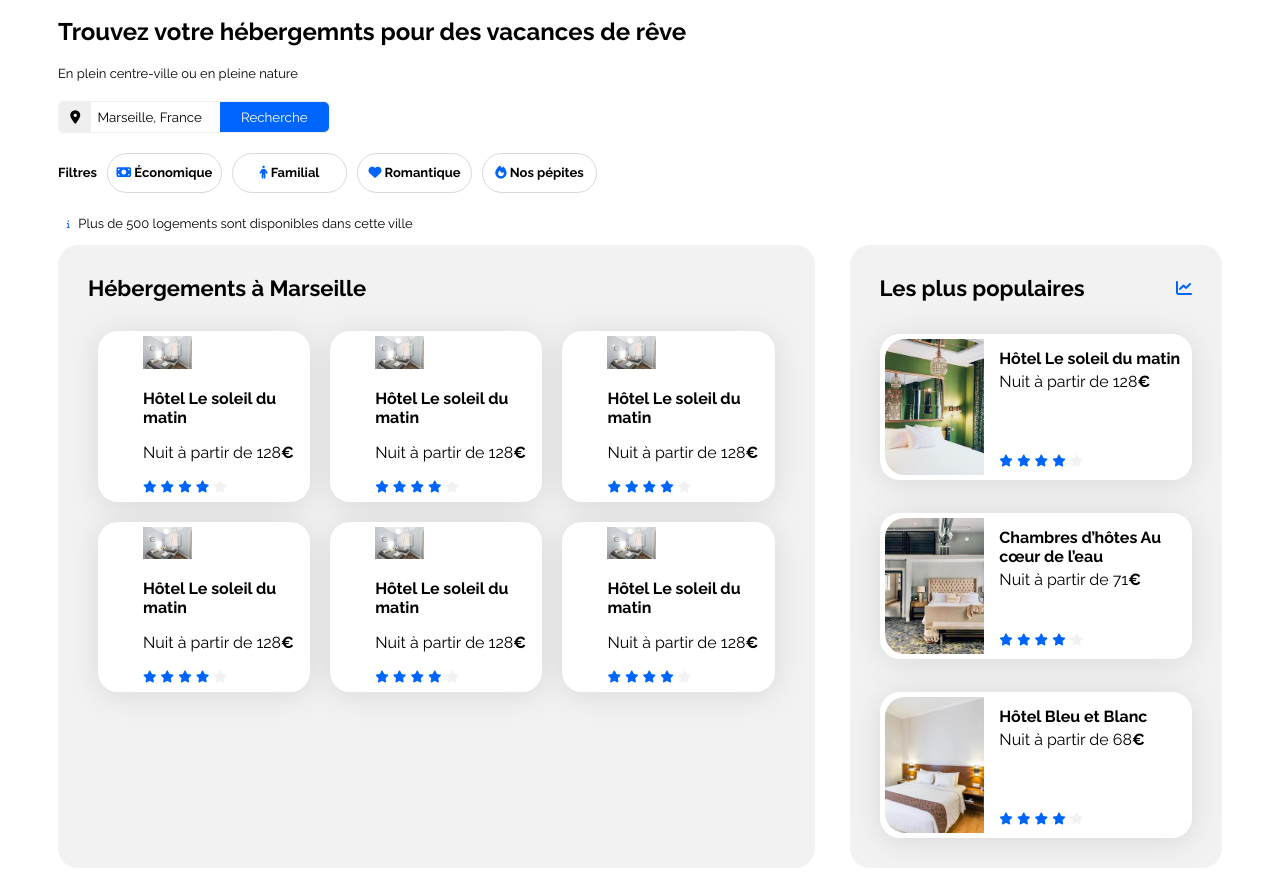
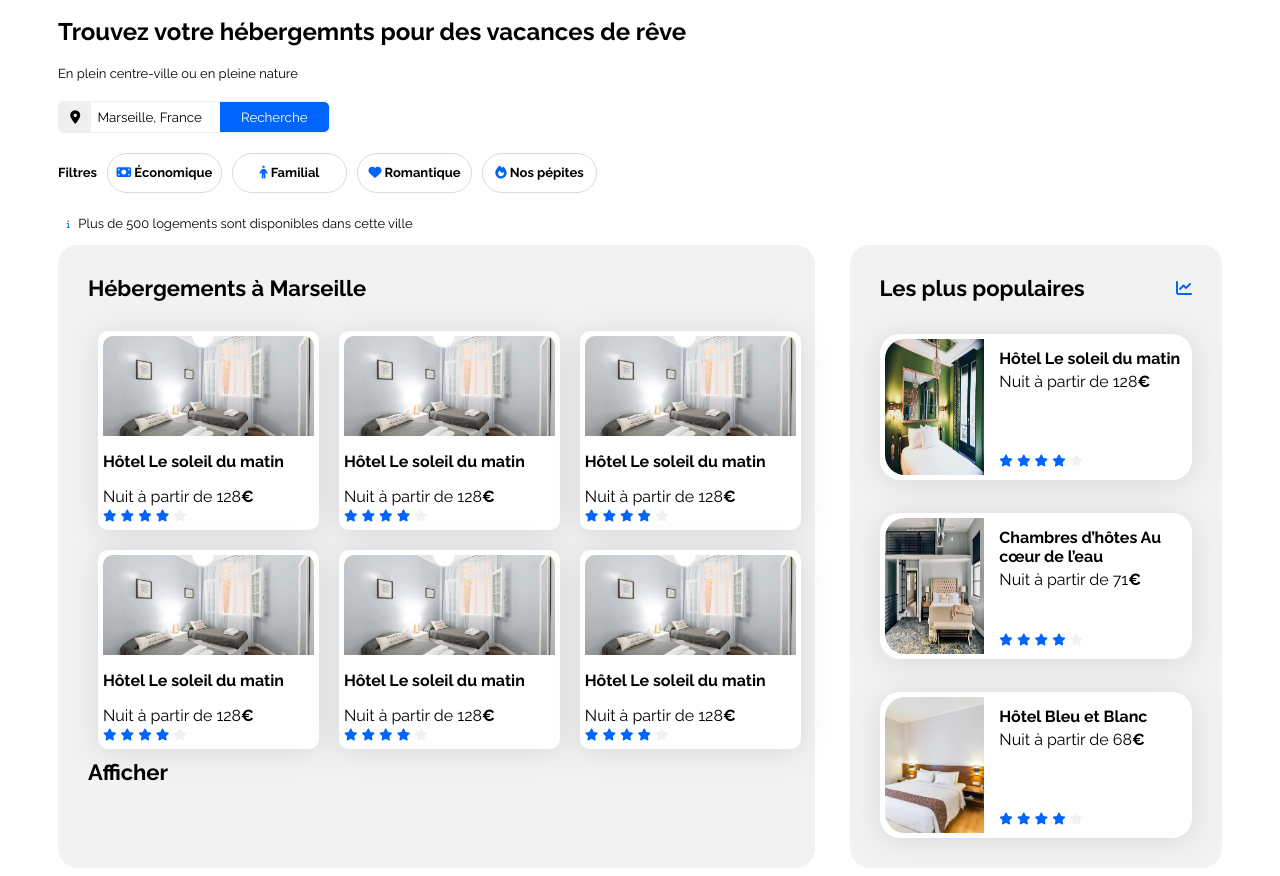
Before and after one commit to Yannstj/booki-starter-code, a plain HTML site: page index.html in a window 1280 px wide. Shown: the part 51-927 px from the top of the page. Drawn offline with Linux system fonts and the light colour scheme.

Commit message:
Flexbox hebergements struggle

```diff
--- a/css/style.css
+++ b/css/style.css
@@ -155,10 +155,12 @@ li {
   border-radius: 20px;
   margin: 10px;
   padding: 5px;
+  width: auto; /* Permet a l'ancre et a la carte de faire la meme dimension*/
   filter: drop-shadow(0px 3px 15px rgba(0, 0, 0, 0.1));
 }
 
-.card img {
+.card,
+.card-hebergements img {
   object-fit: cover;
 }
 
@@ -195,21 +197,41 @@ li {
 }
 
 .hebergements-title {
+  display: flex;
   margin-bottom: 20px;
 }
 
 .hebergements-cards {
   display: flex;
+  gap: 30px;
+}
+.hebergements-cards .card-hebergements {
+  display: flex;
+  flex-direction: column;
+  border-radius: 10px;
+  width: 100%;
 }
 
 .hebergements-cards img {
-  width: 30%;
-}
-.hebergements-cards .card-hebergements {
+  width: 100%;
+  height: 100px;
+  border-radius: 10px 10px 0px 0px;
 }
 
-.hebergements-cards .card-hebergements {
-  padding-left: 45px;
+.hebergements-cards .card-content {
+  display: flex;
+  flex-direction: column;
+  justify-content: space-between;
+  box-sizing: border-box;
+  /* Permet au contenu de ce dimensionner par rapport à l'élement parent */
+}
+
+.card-hebergements .card-title {
+  display: flex;
+}
+
+.card-hebergements .card-subtitle {
+  margin: 0;
 }
 
 /****** Populaires ***********/
--- a/index.html
+++ b/index.html
@@ -199,6 +199,7 @@
                         </a>
 
                     </div>
+                    <h2 class="section-title">Afficher</h2>
                 </section>
                 <section class="populaires">
                     <div class="populaires-title">
```
